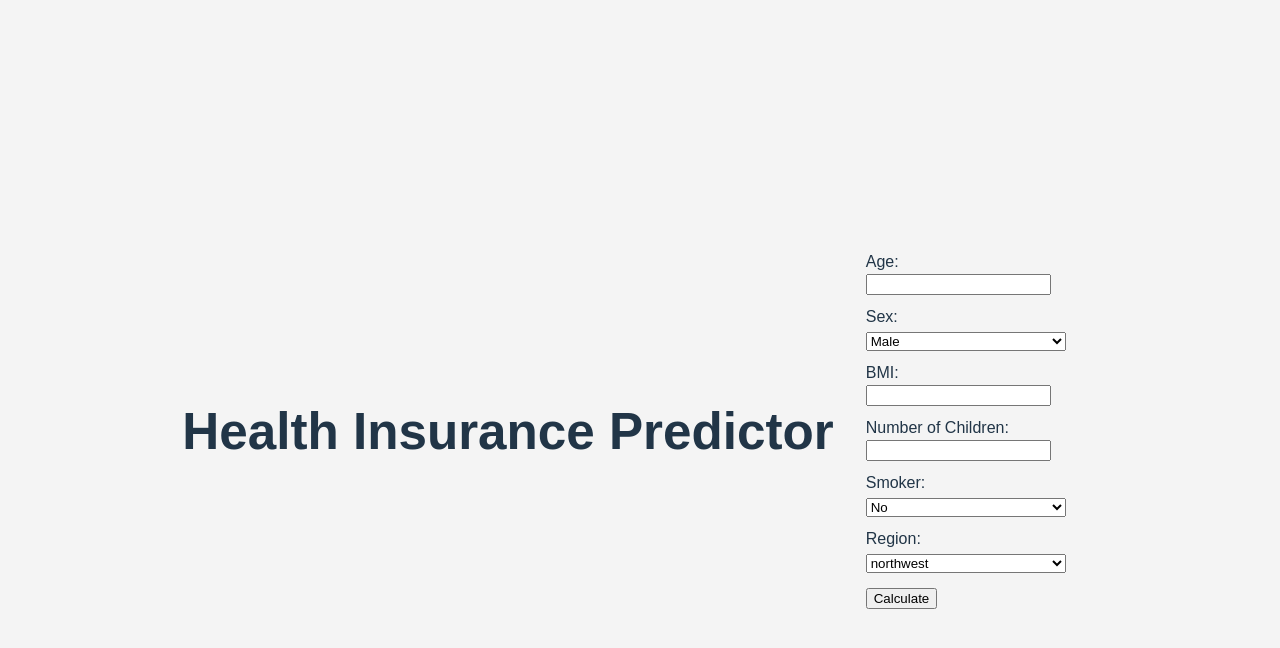
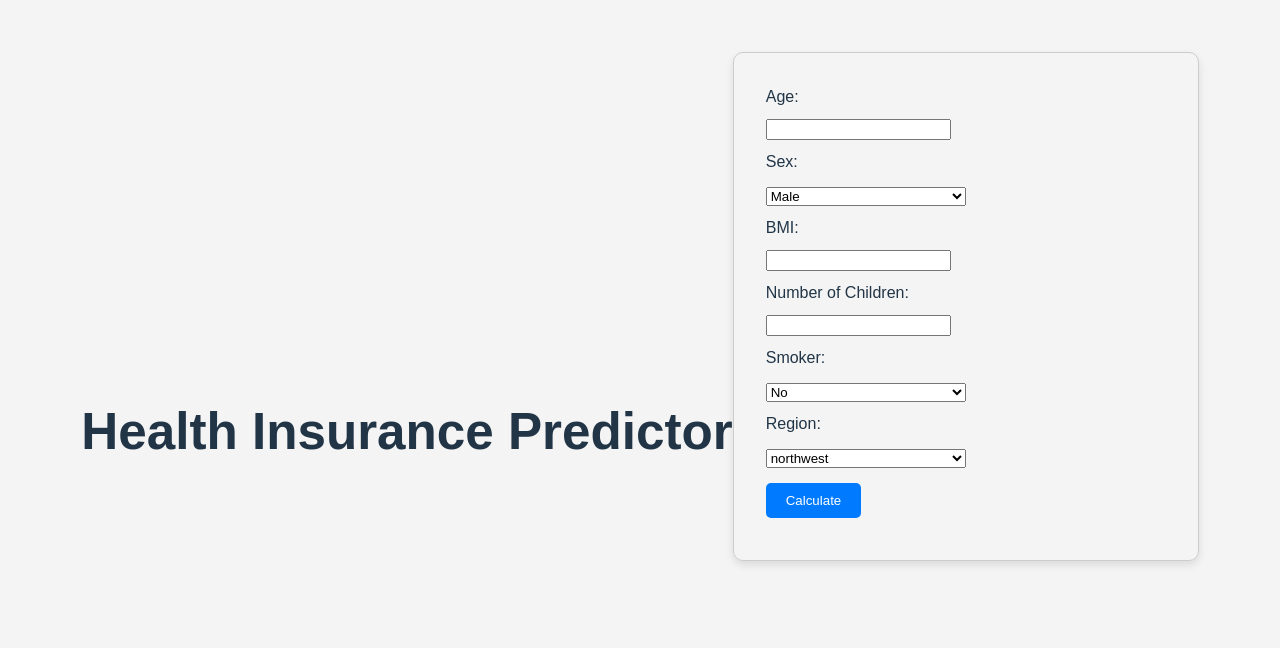
Before and after one commit to jjin43/Health-Insurance-4-Dummies, a React (Vite) app in the folder reactapp/: page / in a window 1280 px wide. Shown: the top 648 px of the page. Built offline with nearby package versions, Linux system fonts and the light colour scheme.

Commit message:
Update App.css

```diff
--- a/reactapp/src/App.css
+++ b/reactapp/src/App.css
@@ -56,3 +56,40 @@ div {
 select {
   width: 200px;
 }
+
+/* Existing styles */
+#root {
+  max-width: 1280px;
+  margin: 0 auto;
+  padding: 2rem;
+  text-align: left;
+}
+
+/* Additional styles for better UI */
+.card {
+  padding: 2em;
+  border: 1px solid #ccc;
+  border-radius: 10px;
+  box-shadow: 0 4px 8px rgba(0, 0, 0, 0.1);
+  width: 400px;
+  margin: auto;
+  margin-top: 20px;
+}
+
+label, input, select {
+  margin-bottom: 10px;
+}
+
+input[type="submit"] {
+  background-color: #007bff;
+  color: white;
+  border: none;
+  border-radius: 5px;
+  padding: 10px 20px;
+  cursor: pointer;
+  transition: background-color 0.3s ease-in-out;
+}
+
+input[type="submit"]:hover {
+  background-color: #0056b3;
+}
```
